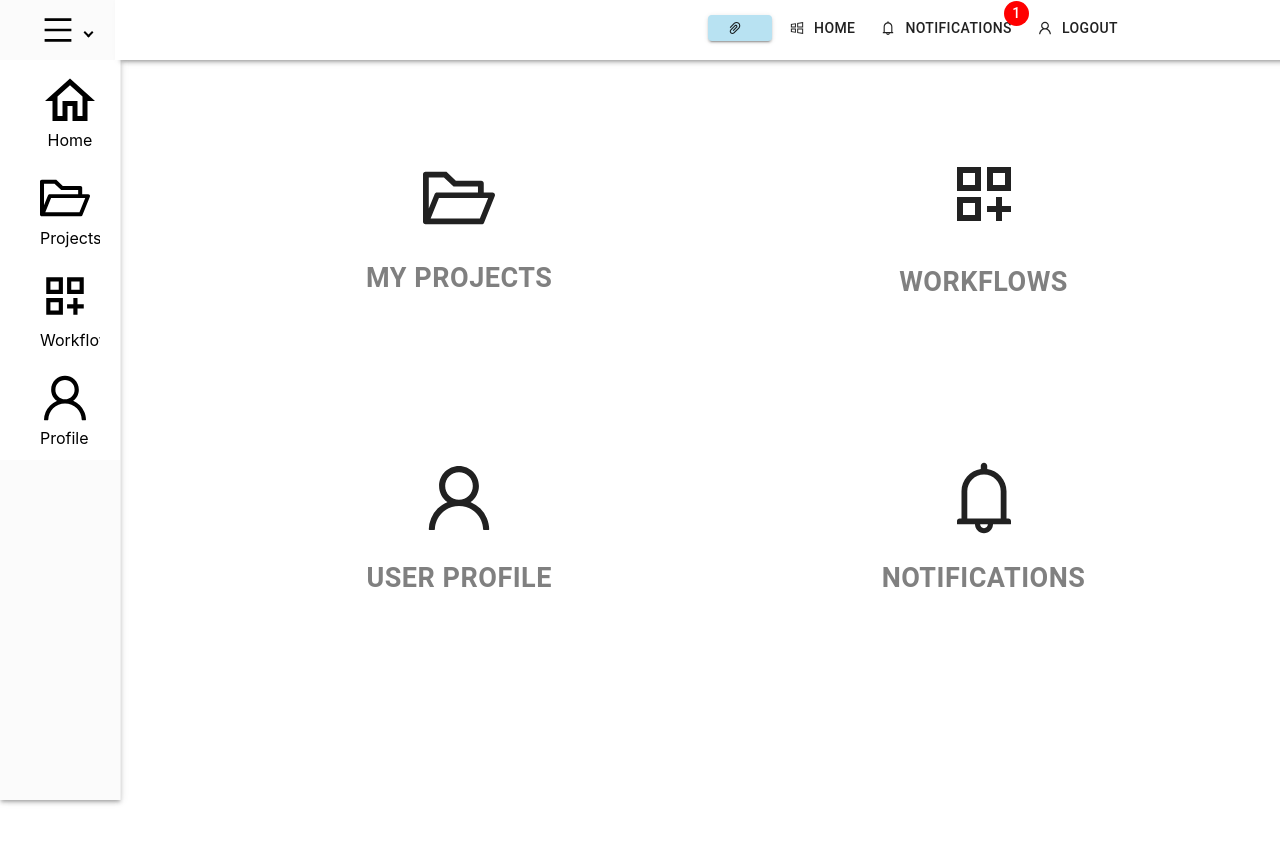
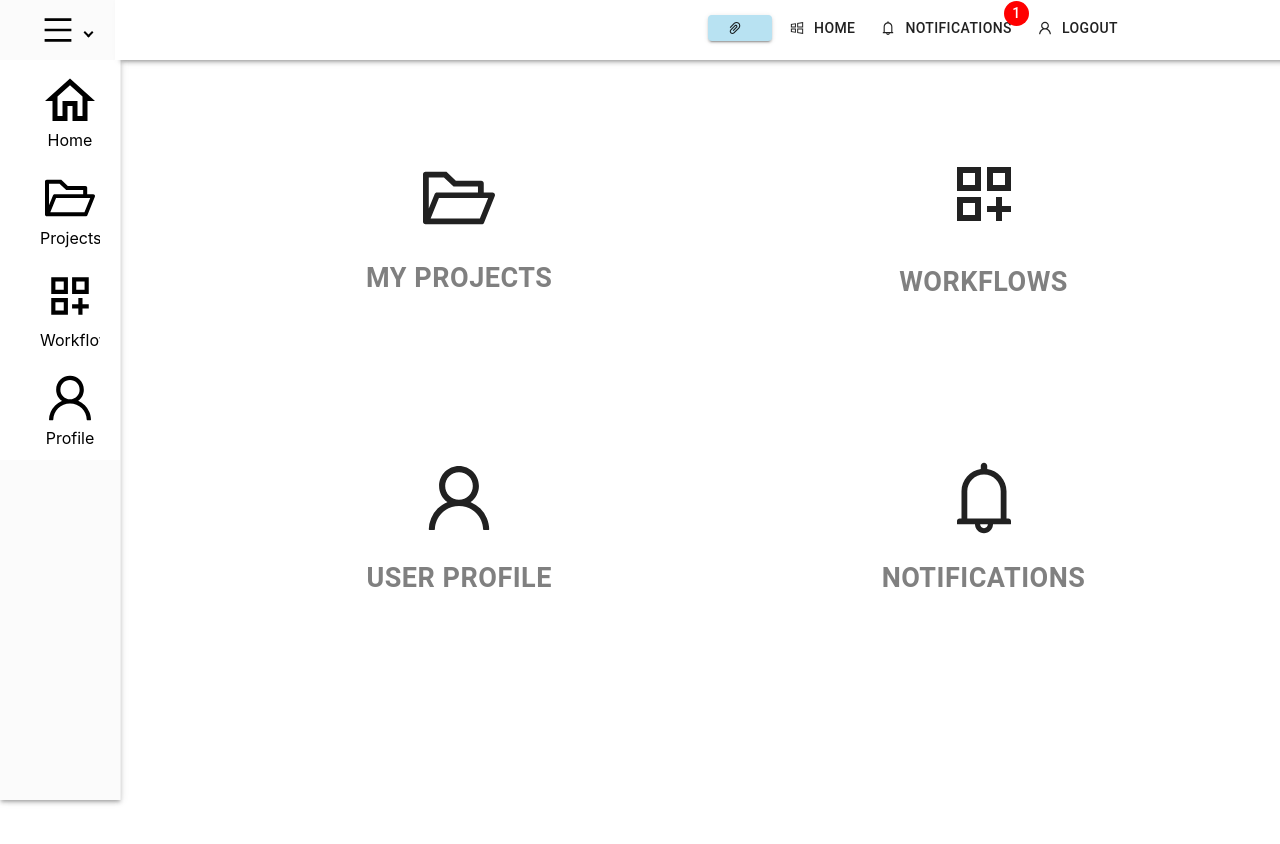
Before and after one commit to kmanikon/Bug-Tracker, a React (Create React App) app in the folder client/: page /home in a window 1280 px wide. Shown: the top 844 px of the page. Built offline with nearby package versions, Linux system fonts and the light colour scheme.

Commit message:
Update SideNavBar.js

```diff
--- a/client/src/Components/SideNavBar/SideNavBar.js
+++ b/client/src/Components/SideNavBar/SideNavBar.js
@@ -34,7 +34,7 @@ const SideNavBar = ({user, height}) => {
                 <Sidebar
                     className={classes.sideBar}
                     width="120px"
-                    style={{ height: height, marginTop: '60px'}}
+                    style={{ height: height, marginTop: '60px', textAlign: 'center', alignItems: 'center'}}
 
                 >
                     <div>
@@ -47,7 +47,7 @@ const SideNavBar = ({user, height}) => {
                                 onClick={() => setActive('home')} component={<Link to="/home" />}
                             >
 
-                                <div style={{textAlign: 'center'}}>
+                                <div>
                                     <HomeOutlinedIcon style={{fontSize: 60}}/>
                                     <div style={{marginTop: '-5px'}}>Home</div>
                                 </div>
```
